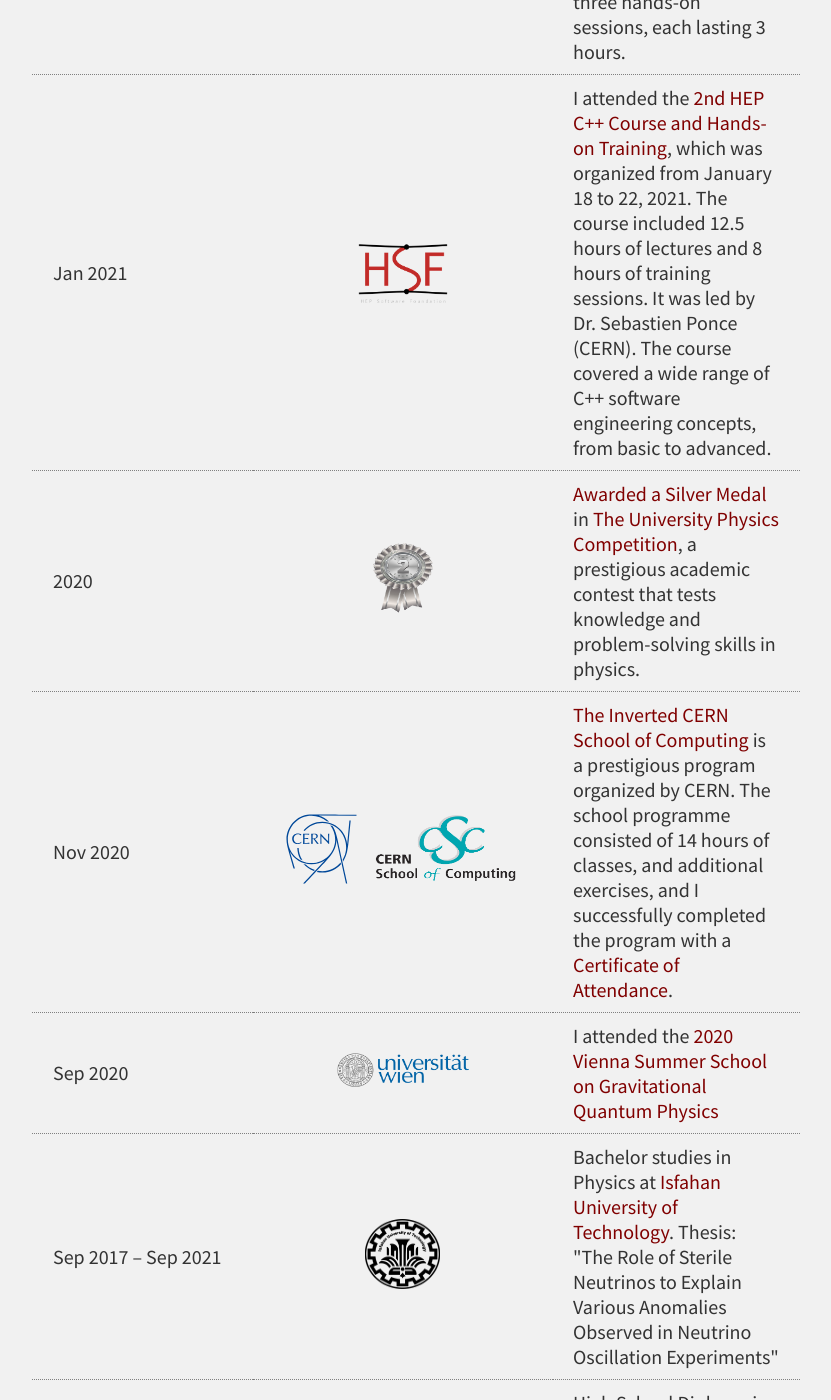
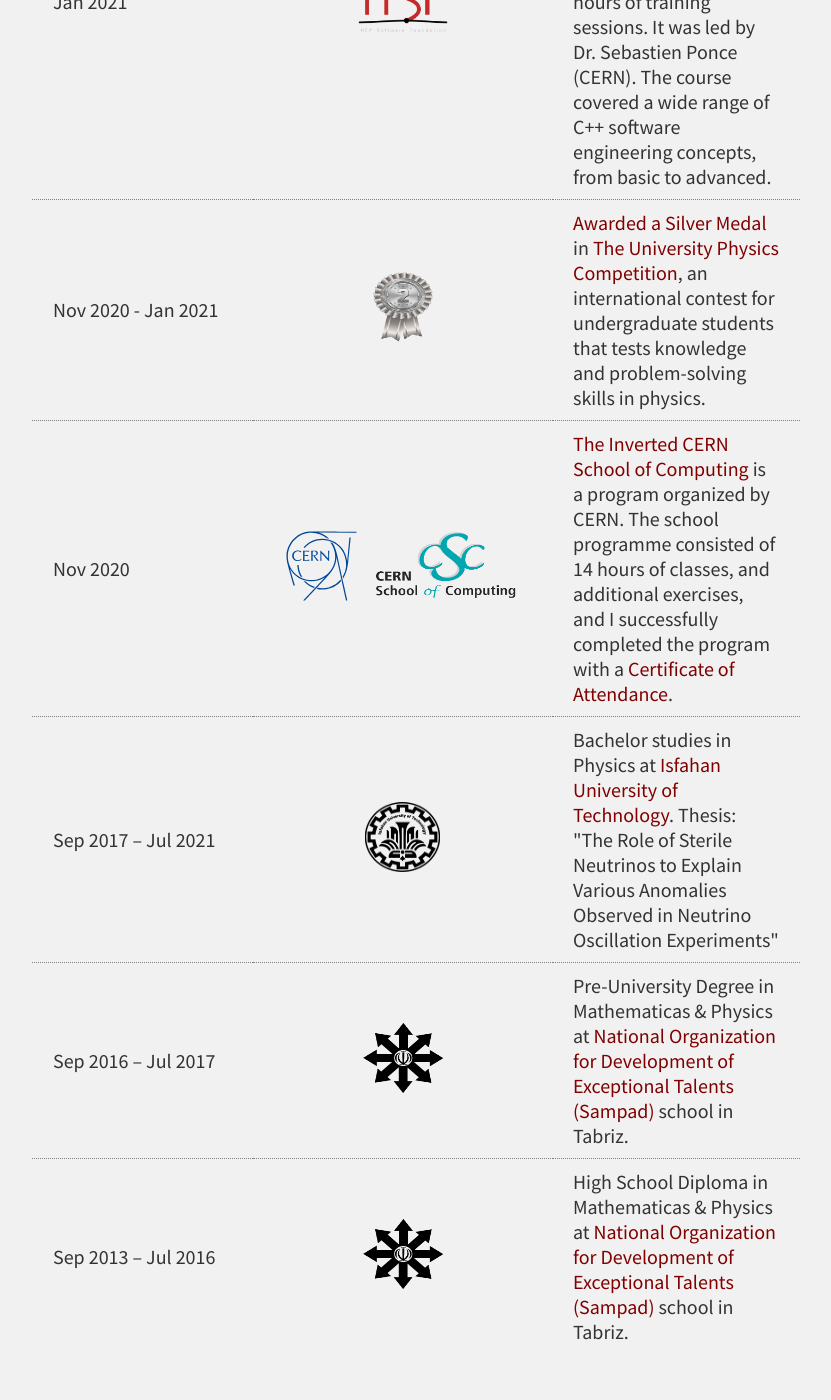
Before and after one commit to SinaEtebar/Website, a Jekyll site: the page built from CV.md, in a window 1280 px wide and 1400 px high, scrolled down 939 px. Shown: the whole window, without its empty margins (224-1055 px from the left). Built offline with Jekyll 4.4.1, drawn with Linux system fonts in a browser that asks for light colours; some of the changed text lies outside the part shown.

Commit message:
Update CV.md

```diff
--- a/CV.md
+++ b/CV.md
@@ -13,37 +13,37 @@ permalink: /cv/
   </a>
 
 <table class="cv-table">
+   <!--<tr>
+    <td>Sep 2024 – present</td>
+    <td><img alt="Sapienza University" src="/assets/img/cv/sapienza.png"  width="200" height="300"/>
+    </td>
+    <td>
+      Master studies in Fundamental Interactions,<a href="https://www.uniroma1.it/en"> Sapienza University</a>.
+    </td>
+   </tr>-->
    <tr>
     <td>Sep 2020 – Sep 2023</td>
     <td><img alt="Isfahan University of Technology" src="/assets/img/cv/IUT.png"  width="75" height="90"/>
     </td>
     <td>
-      Teacher Assistant for Analytical Mechanics1, Analytical Mechanics2, Electromagnetism1 and Modern Physics
+      Teacher Assistant for Analytical Mechanics1, Analytical Mechanics2, Electromagnetism1, Electrodynamics and Modern Physics
     </td>
    </tr>
    <tr>
     <td>Jan 2021</td>
-    <td><img alt="IN2P3 School of Statistics SOS2021" src="/assets/img/cv/SOS.png"  width="130" height="100"/>
-    </td>
-    <td>
-      I attended the <a href="/assets/img/cv/sos2021.pdf"> IN2P3 School of Statistics SOS2021</a>, which was held online from January 18 to 29, 2021. The program consisted of eleven lectures, each lasting 1.5 hours, and three hands-on sessions, each lasting 3 hours.
-    </td>
-   </tr>
-    <tr>
-    <td>Jan 2021</td>
     <td><img alt="HEP Software Foundation" src="/assets/img/cv/hsf.png"  width="90" height="90"/>
     </td>
     <td>
-     I attended the <a href="/assets/img/cv/cern hep.pdf">2nd HEP C++ Course and Hands-on Training</a>, which was organized from January 18 to 22, 2021. The course included 12.5 hours of lectures and 8 hours of training sessions. It was led by Dr. Sebastien Ponce (CERN). The course covered a wide range of C++ software engineering concepts, from basic to advanced.
+     Attended the <a href="/assets/img/cv/cern hep.pdf">2nd HEP C++ Course and Hands-on Training</a>, which was organized from January 18 to 22, 2021. The course included 12.5 hours of lectures and 8 hours of training sessions. It was led by Dr. Sebastien Ponce (CERN). The course covered a wide range of C++ software engineering concepts, from basic to advanced.
     </td>
    </tr>
    <tr>
-    <td>2020 </td>
+    <td>Nov 2020 - Jan 2021 </td>
     <td>
     <img alt="Silver medal" src="/assets/img/cv/silver.png"  width="60" height="90"/>
     </td>
     <td>
-       <a href="/assets/img/cv/University Physics Competition .jpg">Awarded a Silver Medal</a> in <a href="http://www.uphysicsc.com/">The University Physics Competition</a>, a prestigious academic contest that tests knowledge and problem-solving skills in physics.
+       <a href="/assets/img/cv/University Physics Competition .jpg">Awarded a Silver Medal</a> in <a href="http://www.uphysicsc.com/">The University Physics Competition</a>, an international contest for undergraduate students that tests knowledge and problem-solving skills in physics.
     </td>
    </tr>
    <tr>
@@ -53,20 +53,11 @@ permalink: /cv/
         <img alt=" 13thInvertedCERNSchoolofComputing" src="/assets/img/cv/CSC.png"  width="150" height="75"/>
     </td>
     <td>
-      <a href=" http://indico.cern.ch/e/iCSC-2020"> The Inverted CERN School of Computing</a> is a prestigious program organized by CERN. The school programme consisted of 14 hours of classes, and additional exercises, and I successfully completed the program with a <a href="/assets/img/cv/cern school.pdf"> Certificate of Attendance</a>.
-
+      <a href=" http://indico.cern.ch/e/iCSC-2020"> The Inverted CERN School of Computing</a> is a program organized by CERN. The school programme consisted of 14 hours of classes, and additional exercises, and I successfully completed the program with a <a href="/assets/img/cv/cern school.pdf"> Certificate of Attendance</a>.
     </td>
    </tr>
    <tr>
-    <td>Sep 2020 </td>
-    <td><img alt="Vienna Summer School" src="/assets/img/cv/vienna.png"  width="150" height="100"/>
-    </td>
-    <td>
-      I attended the <a href="/assets/img/cv/Etebar.pdf"> 2020 Vienna Summer School on Gravitational Quantum Physics </a>
-    </td>
-   </tr>
-   <tr>
-    <td>Sep 2017 – Sep 2021</td>
+    <td>Sep 2017 – Jul 2021</td>
     <td><img alt="Isfahan University of Technology" src="/assets/img/cv/IUT.png"  width="75" height="90"/>
     </td>
     <td>
@@ -74,12 +65,21 @@ permalink: /cv/
     </td>
    </tr>
    <tr>
-    <td>Oct 2013 – Aug 2017</td>
+    <td>Sep 2016 – Jul 2017</td>
     <td><img alt="Sampad school" src="/assets/img/cv/sampad.png"  width="80" height="90"/>
     </td>
     <td>
-      High School Diploma in Mathematicas & Physics field at
-      <a href='https://en.wikipedia.org/wiki/National_Organization_for_Development_of_Exceptional_Talents'>sampad (National Organization for Development of Exceptional Talents) school </a>in Tabriz.
+      Pre-University Degree in Mathematicas & Physics at
+      <a href='https://en.wikipedia.org/wiki/National_Organization_for_Development_of_Exceptional_Talents'>National Organization for Development of Exceptional Talents (Sampad)</a> school in Tabriz.
+    </td>
+   </tr>
+   <tr>
+    <td>Sep 2013 – Jul 2016</td>
+    <td><img alt="Sampad school" src="/assets/img/cv/sampad.png"  width="80" height="90"/>
+    </td>
+    <td>
+      High School Diploma in Mathematicas & Physics at
+      <a href='https://en.wikipedia.org/wiki/National_Organization_for_Development_of_Exceptional_Talents'>National Organization for Development of Exceptional Talents (Sampad)</a> school in Tabriz.
     </td>
    </tr>
 </table>
```
